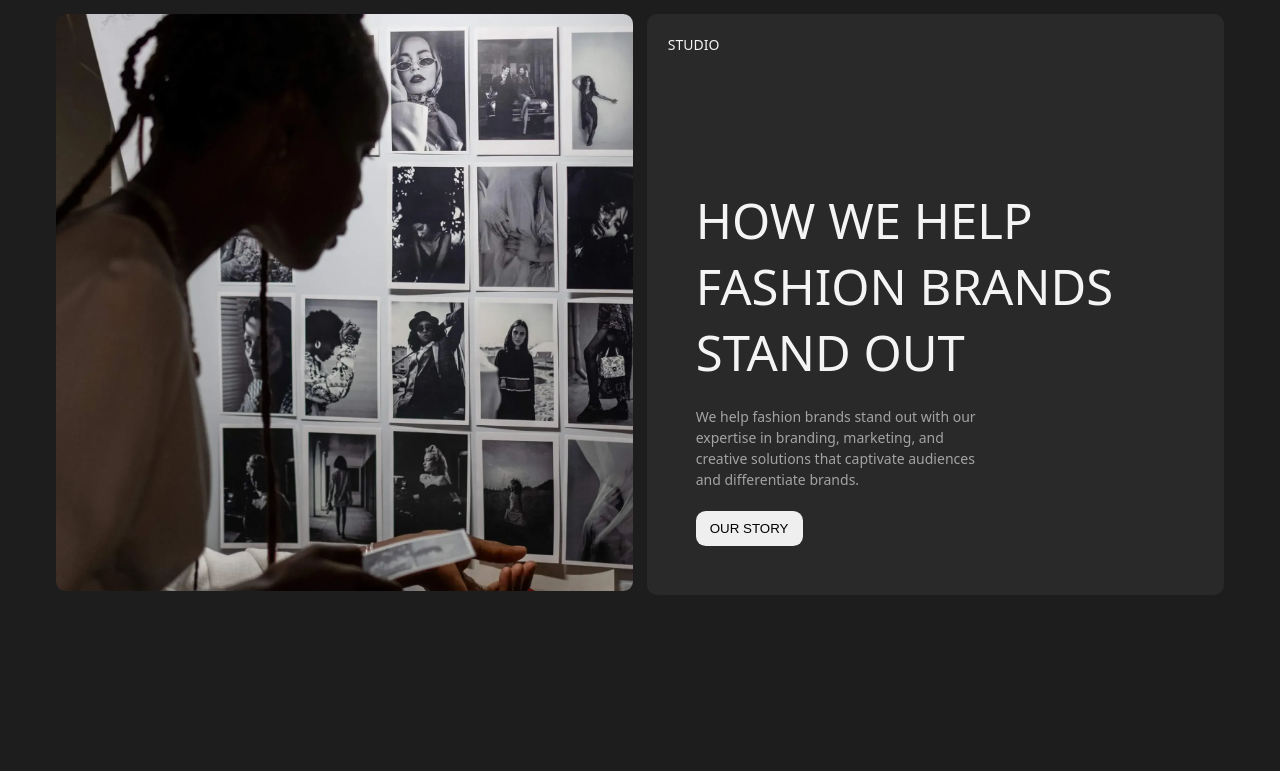
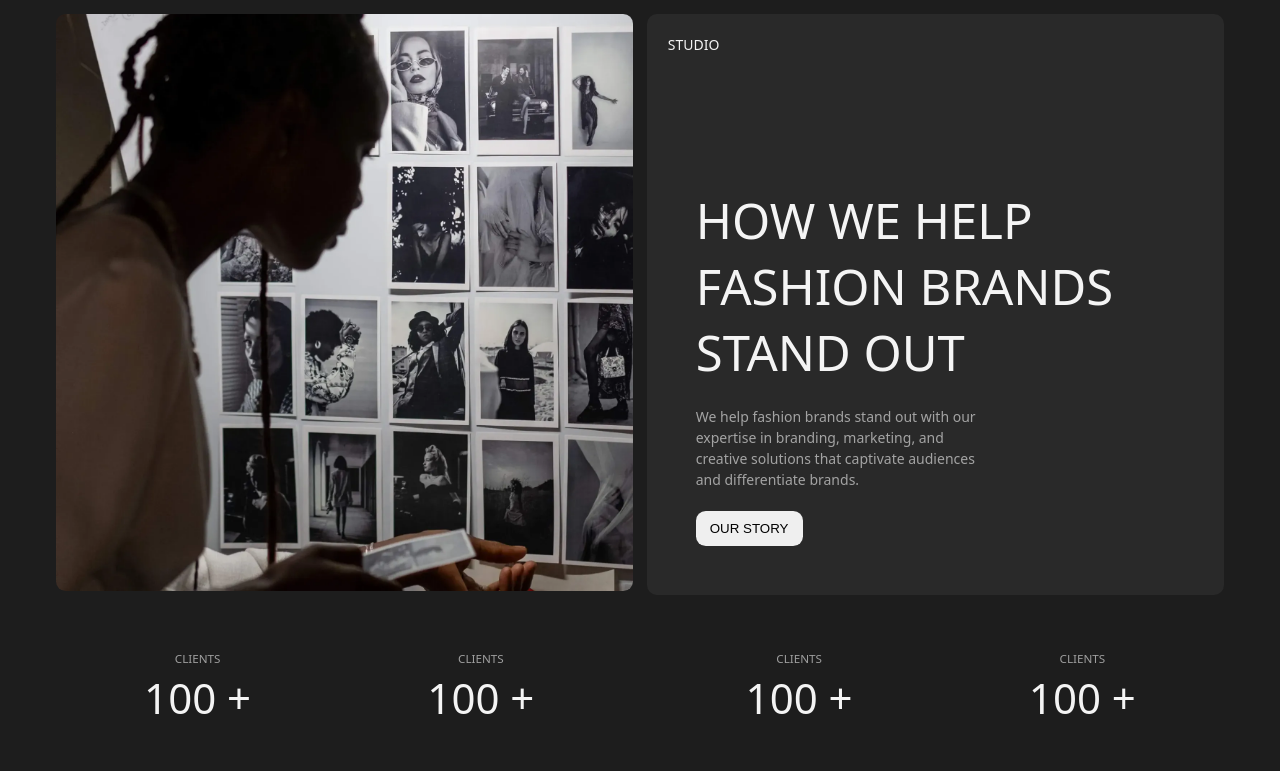
Before and after one commit to Samkitjn/Responsive, a plain HTML site: page index.html in a window 1280 px wide. Drawn offline with Linux system fonts and the light colour scheme.

Commit message:
Another Section created
WIth view 2 created the another section

```diff
--- a/index.html
+++ b/index.html
@@ -21,6 +21,28 @@
                 </div>
             </div>
         </section>
+        <section class="view2">
+            <div class="top">
+                <div class="element">
+                    <small>CLIENTS</small>
+                    <h2>100 +</h2>
+                </div>
+                <div class="element">
+                    <small>CLIENTS</small>
+                    <h2>100 +</h2>
+                </div>
+            </div>
+            <div class="bottom">
+                <div class="element">
+                    <small>CLIENTS</small>
+                    <h2>100 +</h2>
+                </div>
+                <div class="element">
+                    <small>CLIENTS</small>
+                    <h2>100 +</h2>
+                </div>
+            </div>
+        </section>
     </main>
 </body>
 </html>
--- a/style.scss
+++ b/style.scss
@@ -36,7 +36,7 @@ main{
     align-items: center;
 
 
-    section{
+    section.view1{
         width: 100%;
         @include flexColumn(1rem);
         padding: 1rem;
@@ -85,12 +85,38 @@ main{
             }
         }
     }
+
+    section.view2{
+        @include flexColumn(2.5rem);
+        width: 100%;
+        padding: 1rem;
+
+        .top,
+        .bottom{
+            display: flex;
+            width: 100%;
+            justify-content: space-around;
+
+            .element{
+                text-align: center;
+                @include flexColumn(0.2rem);
+                small{
+                    opacity: 0.6;
+                }
+                h2{
+                    font-size: 3rem;
+                    font-weight: 300;
+                }
+            }
+        }
+    }
+
 }
 
 @media (min-width:1240px){
     main{
 
-        section{
+        section.view1{
             flex-direction: row;
             padding: 1rem 4rem;
 
@@ -120,6 +146,11 @@ main{
             }
         }
 
+        section.view2{
+            flex-direction: row;
+            padding: 3rem 4rem;
+        }
+
     }
 
 }
```
Also changed, not shown: style.css, 1 other file.
